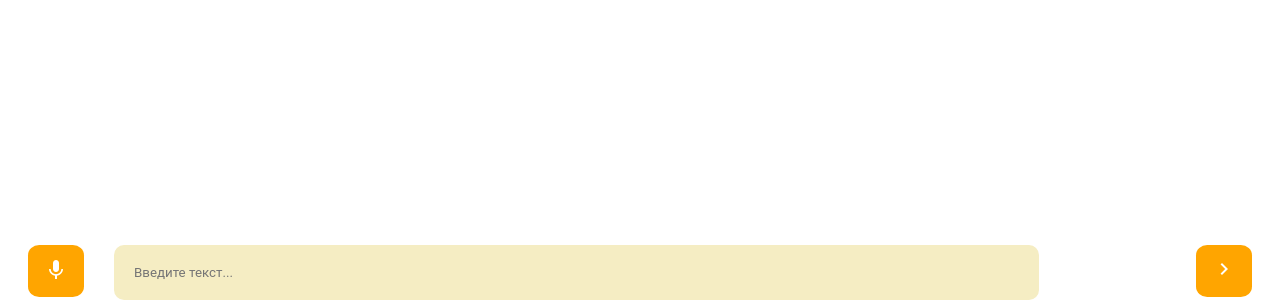
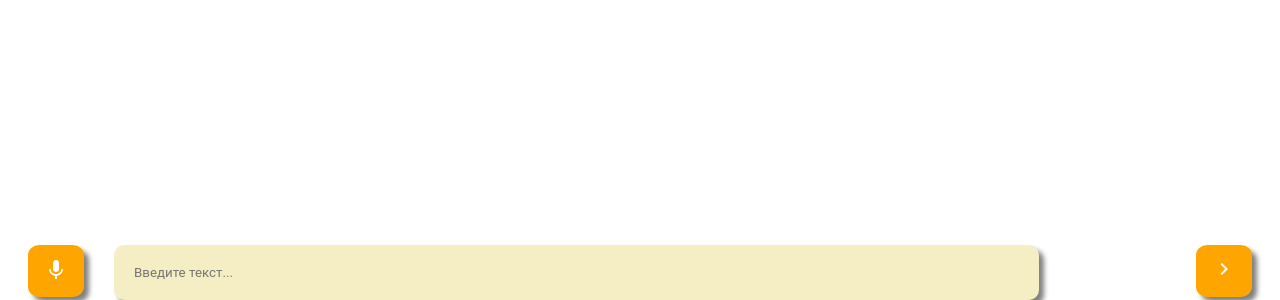
Before and after one commit to Lis-organization/Lis, a plain HTML site: page main.html in a window 1280 px wide. Shown: the part 643-943 px from the top of the page. Drawn offline with Linux system fonts and the light colour scheme.

Commit message:
added shadow to widgets

```diff
--- a/main.css
+++ b/main.css
@@ -23,6 +23,7 @@ body {
 	margin-right: 30px;
 	vertical-align: 20px;
 	margin-top: 880px;
+	box-shadow: 5px 5px 5px grey;
 }
 
 .btn-send {
@@ -36,6 +37,7 @@ body {
 	margin-right: 20px;
 	margin-top: 880px;
 	cursor: pointer;
+	box-shadow: 5px 5px 5px grey;
 }
 
 .btn-send:hover {
@@ -53,6 +55,7 @@ body {
 	margin-left: 20px;
 	margin-top: 880px;
 	cursor: pointer;
+	box-shadow: 5px 5px 5px grey;
 }
 
 .btn-mic:hover {
```
